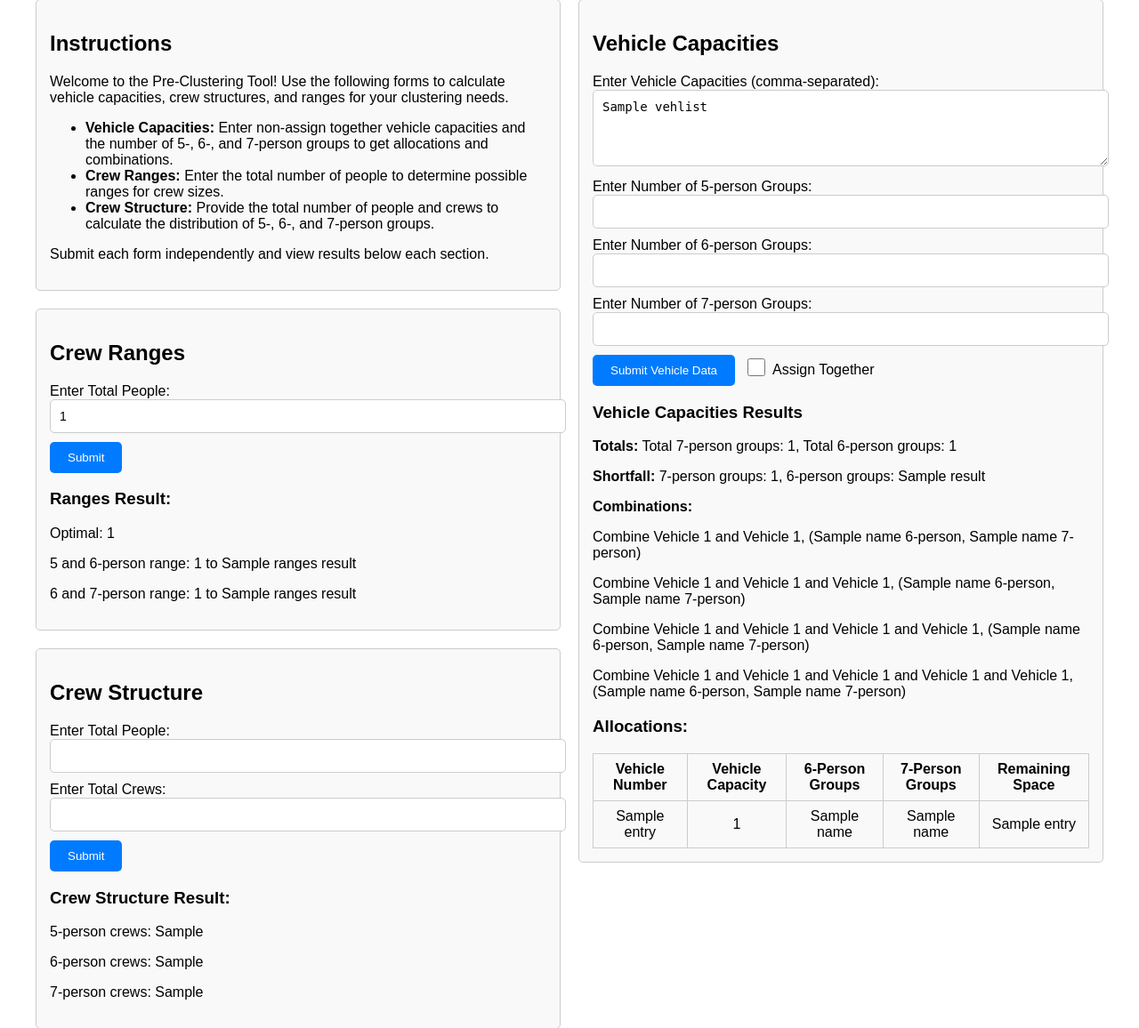
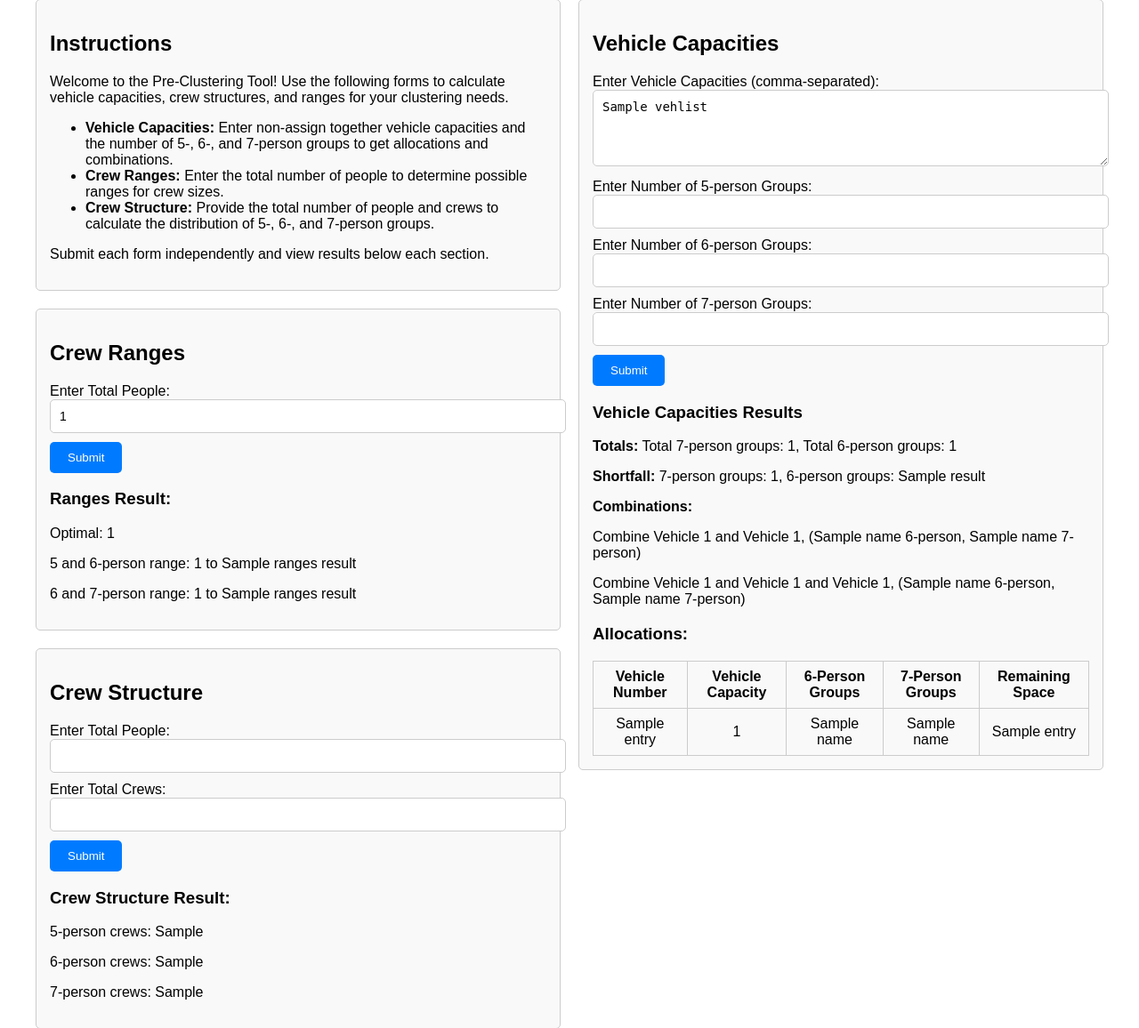
Before and after one commit to cbmckinstry/Pre-Clustering, a Flask app: template templates/index.html in a window 1280 px wide. Shown: the part 21-1177 px from the top of the page at 89% size. Run offline with Flask 3, Linux system fonts and the light colour scheme; the template is opened without the code that fills it: most values are stand-ins (such as "Sample title", 1, 10 or a date in 2020).

Commit message:
Removed assign together

```diff
--- a/app.py
+++ b/app.py
@@ -68,12 +68,8 @@ def index():
 
             # Store sorted allocations and results in session
             session["sorted_allocations"] = combined_sorted_data
-            use_alternative="assignTogether" in request.form
             boundlst=sort_by_sum(sorted_allocations.copy())
-            if use_alternative:
-                combos,listing=assigntogether(sorted_allocations,sorted_spaces,results[1].copy(),backupsize,boundlst)
-            else:
-                combos,listing=compared_threes(results[1].copy(),sorted_allocations,sorted_spaces,backupsize,None,boundlst)
+            combos,listing=compared_threes(results[1].copy(),sorted_allocations,sorted_spaces,backupsize,None,boundlst)
 
             alllist=alltogether(combos,listing)
 
--- a/templates/index.html
+++ b/templates/index.html
@@ -177,18 +177,7 @@
             <label for="pers7">Enter Number of 7-person Groups:</label>
             <input type="number" id="pers7" name="pers7" required value="{{ pers7 }}">
 
-            <div style="display: flex; align-items: center; gap: 10px;">
-                <button type="submit">Submit Vehicle Data</button>
-                <label for="assignTogether" style="display: flex; align-items: center; gap: 5px; cursor: pointer;">
-                    <input
-                            type="checkbox"
-                            id="assignTogether"
-                            name="assignTogether"
-                            style="width: 20px; height: 20px; cursor: pointer;"
-                    >
-                    <span>Assign Together</span>
-                </label>
-            </div>
+            <button type="submit">Submit</button>
 
             <!-- Vehicle Capacities Results -->
             {% if results %}
@@ -236,29 +225,7 @@
                                     {% endfor %}
                                 {% endif %}
                             {% endif %}
-                            {% if len(alllist[2])!=0%}
-                                {% if backupsize==5 %}
-                                    {% for vehicle in alllist[2] %}
-                                        <p>Combine Vehicle {{ vehicle[0][0] }} and Vehicle {{ vehicle[0][1] }} and Vehicle {{ vehicle[0][2] }} and Vehicle {{ vehicle[0][3] }}, ({{ vehicle[1][0] }} 5-person, {{ vehicle[1][1] }} 6-person)</p>
-                                    {% endfor %}
-                                {% else %}
-                                    {% for vehicle in alllist[2] %}
-                                        <p>Combine Vehicle {{ vehicle[0][0] }} and Vehicle {{ vehicle[0][1] }} and Vehicle {{ vehicle[0][2] }} and Vehicle {{ vehicle[0][3] }}, ({{ vehicle[1][1] }} 6-person, {{ vehicle[1][0] }} 7-person)</p>
-                                    {% endfor %}
-                                {% endif %}
-                            {% endif %}
-                            {% if len(alllist[3])!=0%}
-                                {% if backupsize==5 %}
-                                    {% for vehicle in alllist[3] %}
-                                        <p>Combine Vehicle {{ vehicle[0][0] }} and Vehicle {{ vehicle[0][1] }} and Vehicle {{ vehicle[0][2] }} and Vehicle {{ vehicle[0][3] }} and Vehicle {{ vehicle[0][4] }}, ({{ vehicle[1][0] }} 5-person, {{ vehicle[1][1] }} 6-person)</p>
-                                    {% endfor %}
-                                {% else %}
-                                    {% for vehicle in alllist[3] %}
-                                        <p>Combine Vehicle {{ vehicle[0][0] }} and Vehicle {{ vehicle[0][1] }} and Vehicle {{ vehicle[0][2] }} and Vehicle {{ vehicle[0][3] }} and Vehicle {{ vehicle[0][4] }}, ({{ vehicle[1][1] }} 6-person, {{ vehicle[1][0] }} 7-person)</p>
-                                    {% endfor %}
-                                {% endif %}
-                            {% endif %}
-                            {% if len(alllist[0])==0 and len(alllist[1])==0 and len(alllist[2])==0 and len(alllist[3])==0%}
+                            {% if len(alllist[0])==0 and len(alllist[1])==0%}
                                 <p>No Combinations Available</p>
                             {% endif %}
                     {% endif %}
```
Also changed, not shown: Master.py (+3 -28 lines).
